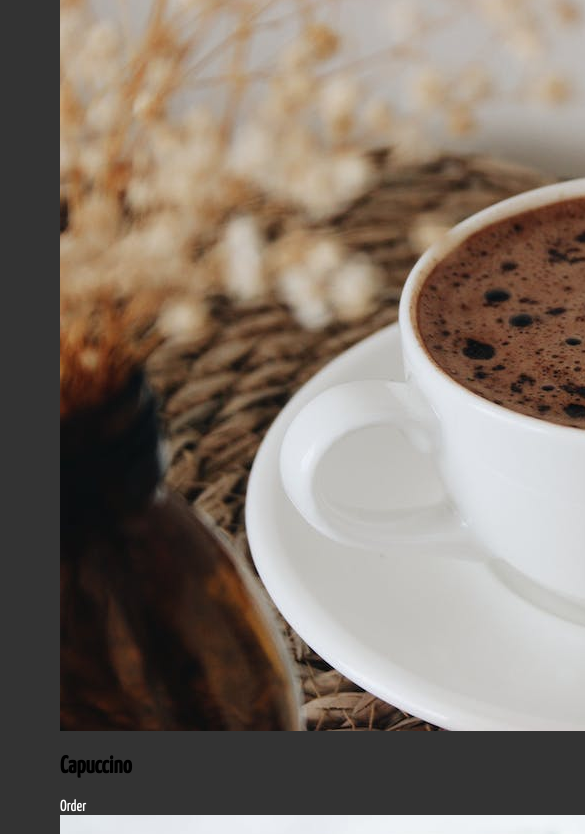
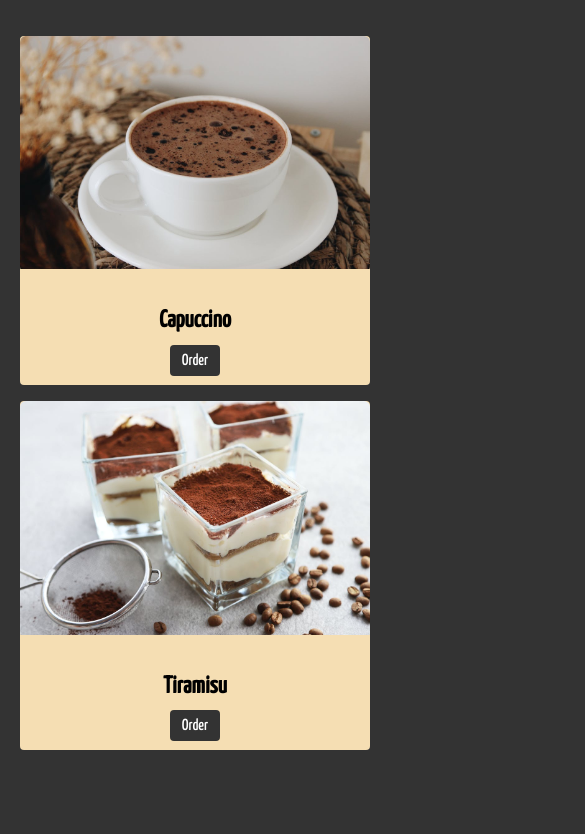
Before and after one commit to utku-guclu/burger-menu, a website: page index.html in a window 390 px wide. Shown: the part 174-1008 px from the top of the page, 585 px wide, since content can reach past the window. After the commit the page ends 974 px from the top, so only its background shows below. Drawn offline with Linux system fonts and the light colour scheme.

Commit message:
responsive grid + problems with pixels

```diff
--- a/index.html
+++ b/index.html
@@ -31,19 +31,23 @@
     <h1>Today's Menu</h1>
     <section id="special-menu">
       <ul>
-        <li class="menu-items">
+        <li class="menu-item">
           <article>
-            <img src="./img/capuccino.jpeg" alt="">
-            <div>
+            <div class="menu-item__image">
+              <img src="./img/capuccino.jpeg" alt="capuccino">
+            </div>
+            <div class="menu-item__content">
               <h2>Capuccino</h2>
               <a href="" class="btn">Order</a>
             </div>
           </article>
         </li>
-        <li class="menu-items">
+        <li class="menu-item">
           <article>
-            <img src="./img/tiramisu.jpeg" alt="">
-            <div>
+            <div class="menu-item__image">
+              <img src="./img/tiramisu.jpeg" alt="tiramisu">
+            </div>
+            <div class="menu-item__content">
               <h2>Tiramisu</h2>
               <a href="" class="btn">Order</a>
             </div>
--- /dev/null
+++ b/package.json
@@ -0,0 +1,5 @@
+{
+  "dependencies": {
+    "live-server": "^1.2.2"
+  }
+}
--- a/style.css
+++ b/style.css
@@ -1,6 +1,8 @@
 :root {
   --bg: #333;
   --coral: lightcoral;
+  --main: wheat;
+  --dark: rgb(31, 28, 28);
 }
 
 * {
@@ -31,7 +33,7 @@ header {
   display: flex;
   justify-content: space-between;
   align-items: center;
-  background-color: rgb(31, 28, 28);
+  background-color: var(--dark);
 }
 
 header ul {
@@ -50,11 +52,16 @@ header {
   padding: 0 20px;
 }
 
+main h1 {
+  text-align: center;
+  color: var(--main);
+  font-size: 48px;
+}
 
 #logo {
   font-size: 24px;
   font-weight: bold;
-  color: var(--coral);
+  color: var(--main);
   text-transform: uppercase;
   transition: all 0.5s ease-out;
 }
@@ -62,3 +69,53 @@ header {
 #logo:hover {
   transform: scale(1.2);
 }
+
+#special-menu {
+  margin: 50px auto
+}
+
+#special-menu ul {
+  display: grid;
+  grid-template-columns: repeat(auto-fit, minmax(300px, 1fr));
+  gap: 16px;
+  margin: 0;
+  padding: 0;
+}
+
+.menu-item {
+  background-color: var(--main);
+  border-radius: 4px;
+}
+
+.menu-item__image {
+  border-radius: 6px;
+  overflow: hidden;
+}
+
+img {
+  max-width: 100%;
+}
+
+.menu-item img {
+  object-fit: cover;
+  transition: transform 750ms cubic-bezier(.5, 0, .5, 1), opacity 250ms linear;
+}
+
+.menu-item img:hover {
+  transform: scale(1.2);
+}
+
+.menu-item__content {
+  padding: 16px;
+  text-align: center;
+}
+
+.btn {
+  background-color: var(--bg);
+  padding: 8px 12px;
+  border-radius: 4px;
+}
+
+.btn:hover {
+  transform: scale(2);
+}
```
Also changed, not shown: README.md (added), 1 other file.
